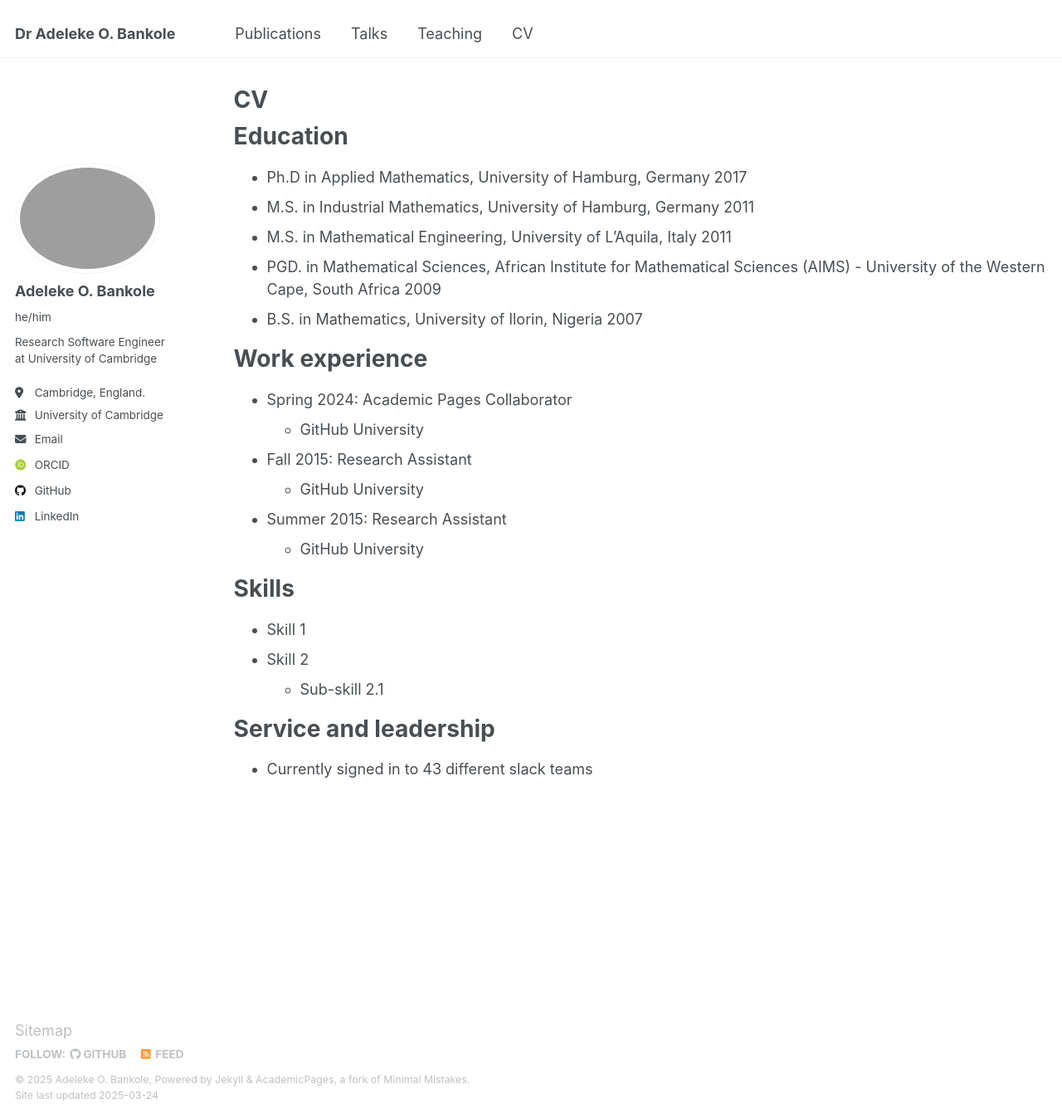
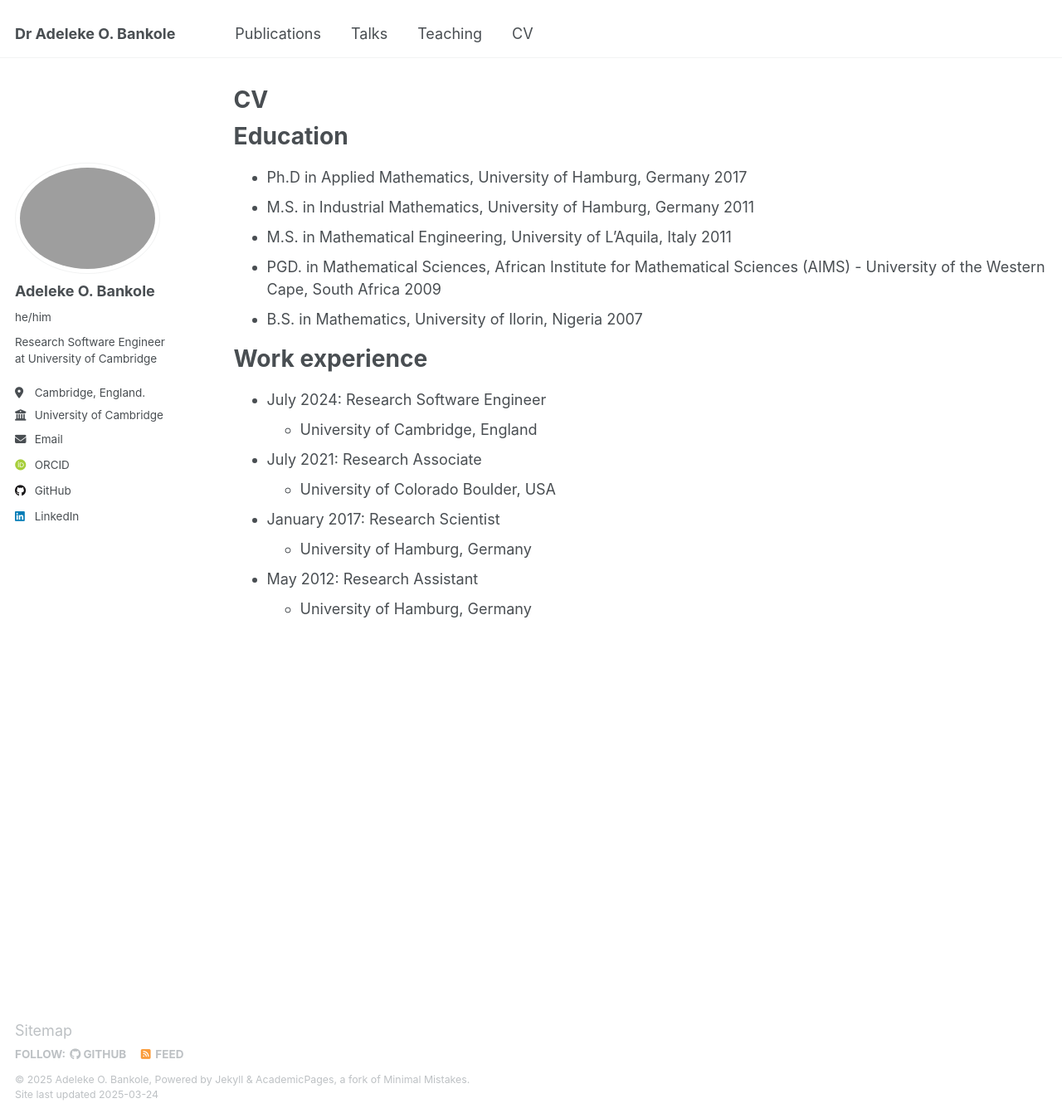
Before and after one commit to AdelekeBankole/adelekebankole.github.io, a Jekyll site: the page built from _pages/cv.md, in a window 1280 px wide and 1347 px high. Shown: the whole window at 83% size. Built offline with Jekyll 4.4.1, drawn with Linux system fonts in a browser that asks for light colours; some web fonts are replaced.

Commit message:
add work experience

```diff
--- a/_pages/cv.md
+++ b/_pages/cv.md
@@ -19,21 +19,14 @@ Education
 
 Work experience
 ======
-* Spring 2024: Academic Pages Collaborator
-  * GitHub University
+* July 2024: Research Software Engineer
+  * University of Cambridge, England
 
-* Fall 2015: Research Assistant
-  * GitHub University
+* July 2021: Research Associate
+  * University of Colorado Boulder, USA
 
-* Summer 2015: Research Assistant
-  * GitHub University
+* January 2017: Research Scientist
+  * University of Hamburg, Germany
 
-Skills
-======
-* Skill 1
-* Skill 2
-  * Sub-skill 2.1
-
-Service and leadership
-======
-* Currently signed in to 43 different slack teams
+* May 2012: Research Assistant
+  * University of Hamburg, Germany
```
